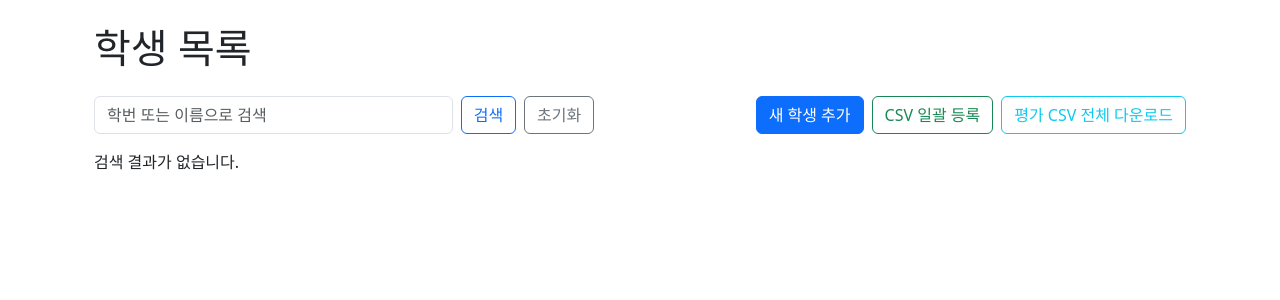
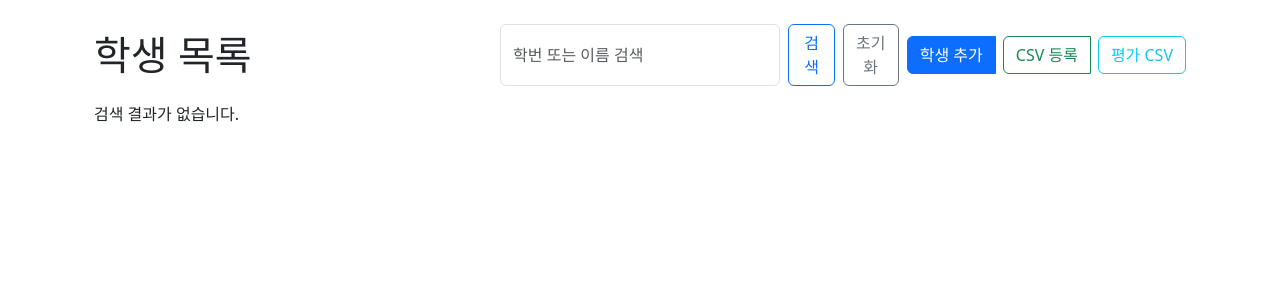
Before and after one commit to YuHyungmin1226/management, a Flask app: page / in a window 1280 px wide. Shown: the part 56-356 px from the top of the page. Run offline with Flask 3, Linux system fonts and the light colour scheme.

Commit message:
style(ui): 공통 action-bar 도입으로 버튼/검색 배치 단순화 및 레이아웃 통일

```diff
--- a/templates/base.html
+++ b/templates/base.html
@@ -235,6 +235,24 @@
         audio::-webkit-media-controls {
             background-color: rgba(0,0,0,0.1);
         }
+
+        /* 공통 액션 바: 페이지 상단 버튼/검색 툴바 */
+        .action-bar {
+            display: flex;
+            flex-wrap: wrap;
+            gap: .5rem;
+            align-items: center;
+        }
+        .action-bar .btn-group .btn,
+        .action-bar .btn,
+        .action-bar .form-control {
+            border-radius: .375rem;
+        }
+        .action-bar .btn-group {
+            display: inline-flex;
+            flex-wrap: wrap;
+            gap: .5rem;
+        }
     </style>
 </head>
 <body data-bs-theme="light">
--- a/templates/index.html
+++ b/templates/index.html
@@ -4,27 +4,21 @@
 
 {% block content %}
 <div class="container">
-    <h1 class="mb-4">학생 목록</h1>
-    <form class="row g-2 mb-3" method="get" action="{{ url_for('index') }}">
-        <div class="col-sm-8 col-md-6 col-lg-4">
-            <input type="text" class="form-control" name="q" placeholder="학번 또는 이름으로 검색" value="{{ q or '' }}">
+    <div class="d-flex justify-content-between align-items-center mb-3">
+        <h1 class="m-0">학생 목록</h1>
+        <div class="action-bar">
+            <form class="d-flex gap-2" method="get" action="{{ url_for('index') }}">
+                <input type="text" class="form-control" name="q" placeholder="학번 또는 이름 검색" value="{{ q or '' }}">
+                <button type="submit" class="btn btn-outline-primary">검색</button>
+                <a href="{{ url_for('index') }}" class="btn btn-outline-secondary">초기화</a>
+            </form>
+            <div class="btn-group">
+                <a href="{{ url_for('add_student') }}" class="btn btn-primary">학생 추가</a>
+                <a href="{{ url_for('import_students') }}" class="btn btn-outline-success">CSV 등록</a>
+                <a href="{{ url_for('export_all_evaluations') }}" class="btn btn-outline-info">평가 CSV</a>
+            </div>
         </div>
-        <div class="col-auto">
-            <button type="submit" class="btn btn-outline-primary">검색</button>
-        </div>
-        <div class="col-auto">
-            <a href="{{ url_for('index') }}" class="btn btn-outline-secondary">초기화</a>
-        </div>
-        <div class="col-auto ms-auto">
-            <a href="{{ url_for('add_student') }}" class="btn btn-primary">새 학생 추가</a>
-        </div>
-        <div class="col-auto">
-            <a href="{{ url_for('import_students') }}" class="btn btn-outline-success">CSV 일괄 등록</a>
-        </div>
-        <div class="col-auto">
-            <a href="{{ url_for('export_all_evaluations') }}" class="btn btn-outline-info">평가 CSV 전체 다운로드</a>
-        </div>
-    </form>
+    </div>
 
     {% if students %}
     <div class="table-responsive">
```
Also changed, not shown: templates/view_student.html (+8 -4 lines).
